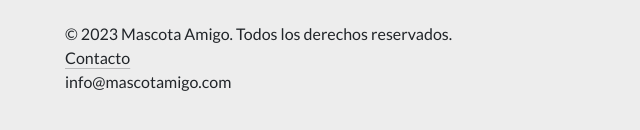
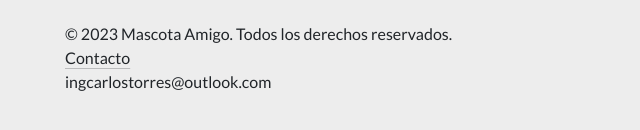
Before and after one commit to CaFeTor15/Pagina-Mascotas, a plain HTML site: page blog.html in a window 1280 px wide. Shown: the part 1696-1826 px from the top of the page, 53-693 px from the left. Drawn offline with nearby package versions, Linux system fonts and the light colour scheme.

```diff
--- a/blog.html
+++ b/blog.html
@@ -281,7 +281,7 @@
                 <div class="text-center col-md-6 text-md-start">
                     <p class="m-0">&copy 2023 Mascota Amigo. Todos los derechos reservados.</p>
                     <a href="contacto.html" class="link-dark link-offset-2 link-underline-opacity-25 link-underline-opacity-100-hover">Contacto</a>
-                    <p class="m-0">info@mascotamigo.com</p>
+                    <p class="m-0">ingcarlostorres@outlook.com</p>
                 </div>
                 <div class="text-center col-md-6 text-md-end">
                     <p class="m-1">Siguenos en nuestras redes sociales:</p>
```
Also changed, not shown: clientes.html (+1 -1 lines), contacto.html (+1 -1 lines), servicios.html (+1 -1 lines).
